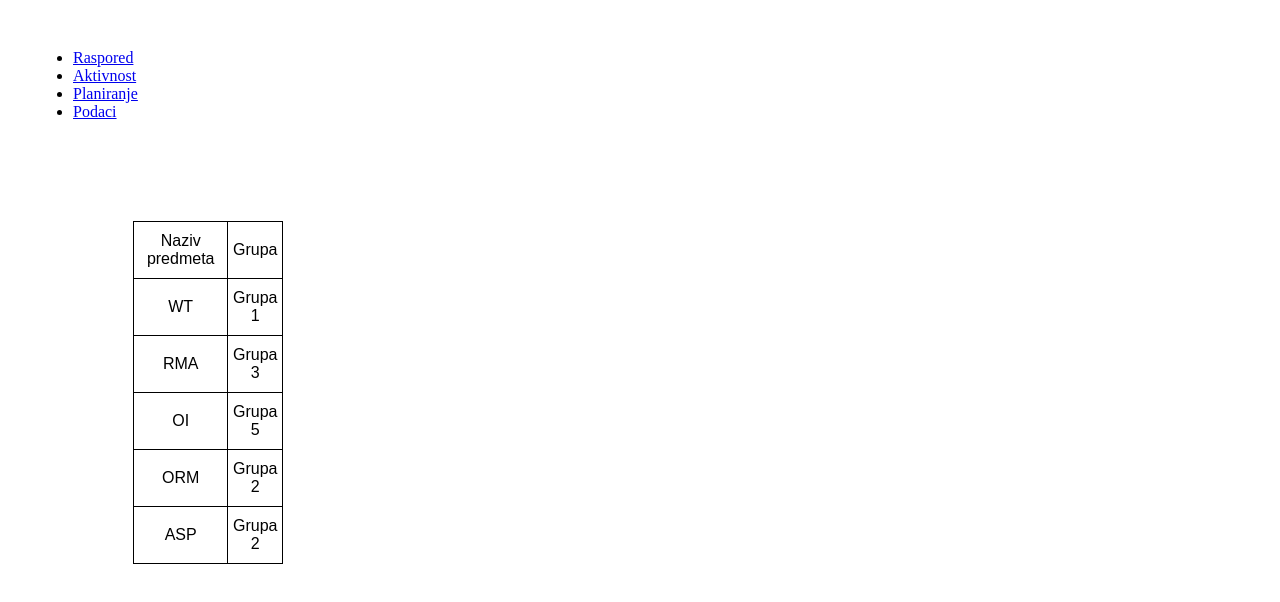
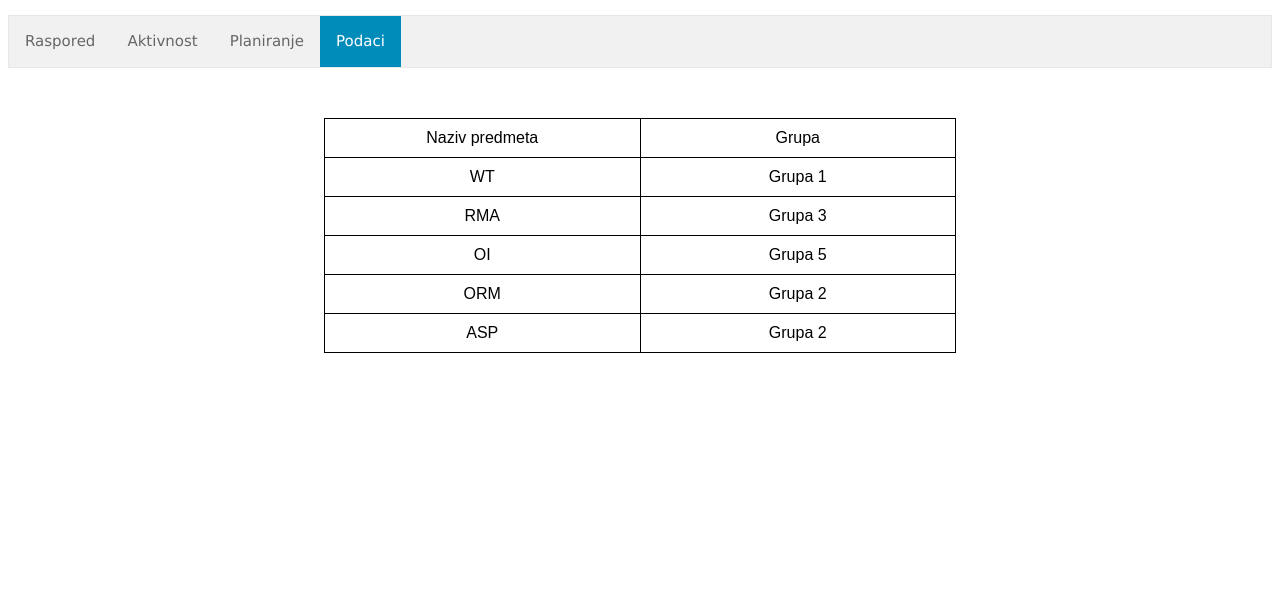
Before and after one commit to lkafedzic1/web-technologies-project, a plain HTML site: page podaciStudent.html in a window 1280 px wide. Drawn offline with Linux system fonts and the light colour scheme.

Commit message:
css za cetvrti gotov

```diff
--- a/stil.css
+++ b/stil.css
@@ -9,17 +9,58 @@ td, th {
   padding: 10px 1px;
 }
 body {
-  -moz-tab-size: 16; /* Firefox */
-  tab-size: 16;
-
-  width: 350px;
-  padding: 25px;
   overflow: hidden;
 }
 table {
   table-layout: fixed;
-  margin: 100px;
+  margin: auto;
+  margin-top: 50px;
+  width: 50%;
+
 }
 tr:hover {
   border-width: 2px;
 }
+
+/* 5. zad */
+
+.navbar{
+  position: relative;
+}
+
+ul {
+  border: 1px solid #e7e7e7;
+  list-style-type: none;
+  margin: 0;
+  padding: 0;
+  overflow: hidden;
+  background-color: #f1f1f1;
+  display: block;
+  margin-block-start: 1em;
+  margin-block-end: 1em;
+
+  font-family: Verdana, sans-serif;
+  font-size: 15px;
+  line-height: 1.5;
+}
+
+ul li a {
+    display: block;
+    color: #666;
+    text-align: center;
+    padding: 14px 16px;
+    text-decoration: none;
+}
+
+ul li a.active {
+  color: white;
+  background-color: #008CBA;
+}
+
+li {
+  float: left;
+}
+
+ul li a:hover:not(.active) {
+  background-color: #ddd;
+}
```
